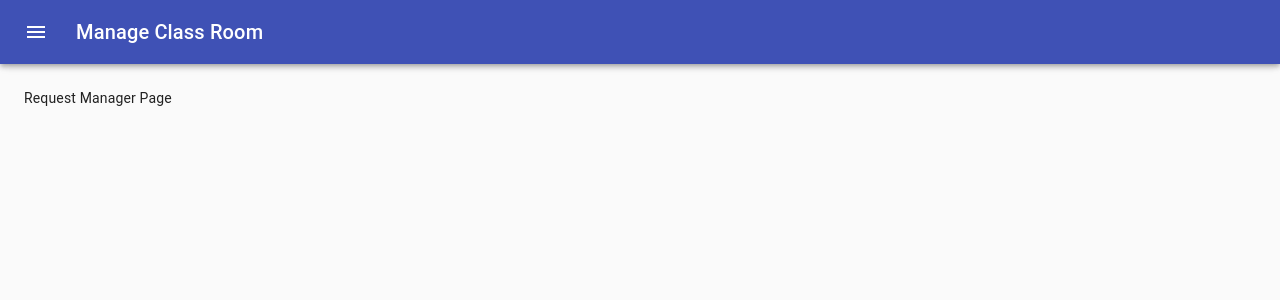
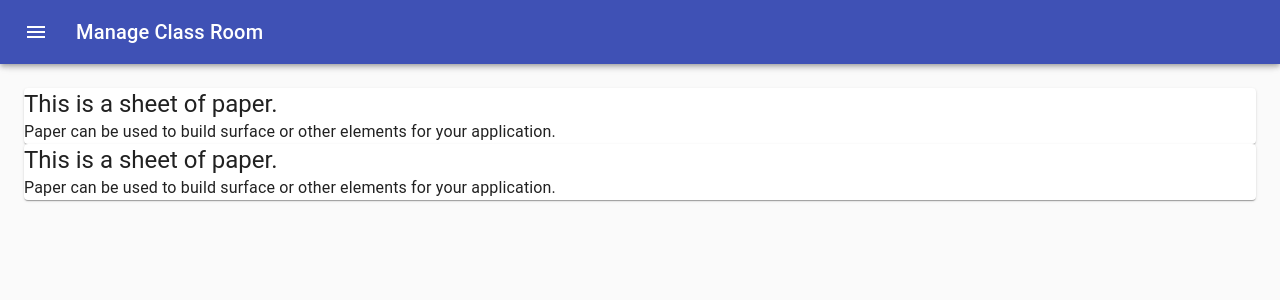
Before and after one commit to UET-Maniac/ManageClassRoom, a React (Create React App) app in the folder webapp/: page /request-manager in a window 1280 px wide. Shown: the top 300 px of the page. Built offline with nearby package versions, Linux system fonts and the light colour scheme; no server answers.

Commit message:
idea for request

```diff
--- a/webapp/src/components/Manage/ManageRequest/RequestManager.js
+++ b/webapp/src/components/Manage/ManageRequest/RequestManager.js
@@ -18,7 +18,7 @@ import Search from '@material-ui/icons/Search';
 import ViewColumn from '@material-ui/icons/ViewColumn';
 import TextField from '@material-ui/core/TextField'
 import Chip from '@material-ui/core/Chip';
-import {withStyles, FormLabel, RadioGroup, FormControlLabel, Radio, Dialog, DialogTitle, FormControl, Fab, Button} from '@material-ui/core'
+import {withStyles, FormLabel, RadioGroup, FormControlLabel, Radio, Dialog, DialogTitle, FormControl, Fab, Button, Paper, Typography} from '@material-ui/core'
 import { lookup } from 'dns';
 
 const tableIcons = {
@@ -45,6 +45,12 @@ const styles = theme => ({
     formControl: {
         margin: theme.spacing(2),
         marginLeft: theme.spacing(10),
+    },
+    hover: {
+        "&:hover": {
+            backgroundColor: 'rgb(7, 177, 77, 0.42)',
+            textDecoration: 'underline',
+        }
     }
 })
 
@@ -72,15 +78,44 @@ class RequestManagerPage extends Component {
          */
 
         const columns = [
-            {title: 'ID', field: 'id', hidden: true},
-            {title: 'Title', field: 'title'},
-            {title: 'From', field: 'createdBy'},
+            {field: 'id', hidden: true},
+            {field: 'title'},
+            {field: 'createdBy'},
         ]
-
+        const data = [{
+            id: 1,
+            title: "One",
+            createdBy: "HoangPhu"
+        },{
+            id: 1,
+            title: "One",
+            createdBy: "HoangPhu"
+        }]
         return (
-            <div>Request Manager Page</div>
+            <Fragment>
+                <Paper className={classes.hover}>
+                <Typography variant="h5" component="h3">
+                    This is a sheet of paper.
+                </Typography>
+                <Typography component="p">
+                    Paper can be used to build surface or other elements for your application.
+                </Typography>
+                </Paper>
+                <Paper className={classes.hover}>
+                <Typography variant="h5" component="h3">
+                    This is a sheet of paper.
+                </Typography>
+                <Typography component="p">
+                    Paper can be used to build surface or other elements for your application.
+                </Typography>
+                </Paper>
+            </Fragment>
         )
     }
 }
 
-export default RequestManagerPage
+RequestManagerPage.propTypes = {
+    classes: PropTypes.object.isRequired
+}
+
+export default withStyles(styles)(RequestManagerPage)
```
